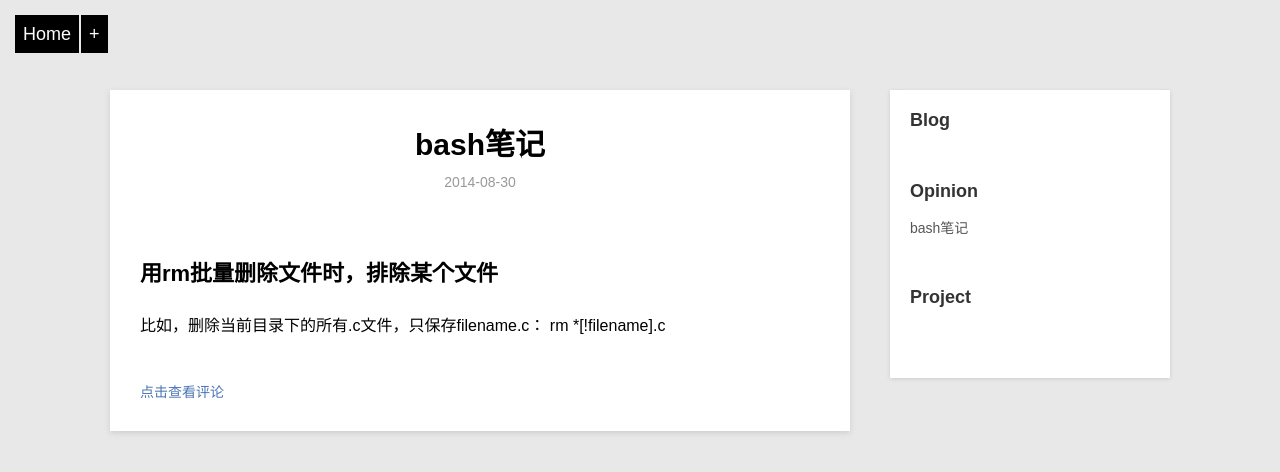
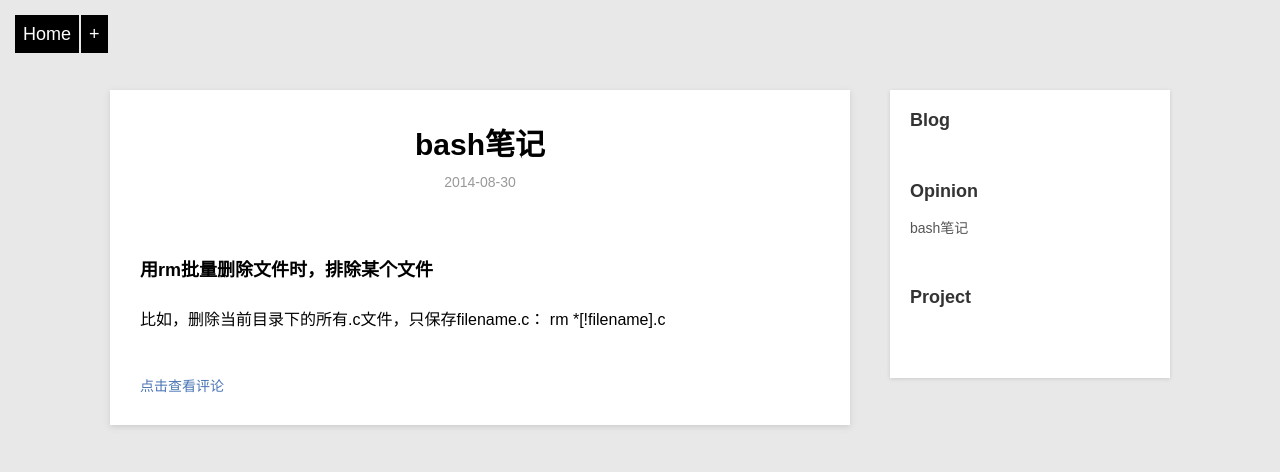
Before and after one commit to embicoin/YiShuiHanXL.github.io, a Jekyll site: the page built from _posts/opinion/2014-08-30-bash-notes.md, in a window 1280 px wide. Shown: the top 472 px of the page. Built offline with Jekyll 4.4.1, drawn with Linux system fonts in a browser that asks for light colours; Markdown is read by kramdown in place of the engine named in the settings.

Commit message:
colorscheme

```diff
--- a/_posts/opinion/2014-08-30-bash-notes.md
+++ b/_posts/opinion/2014-08-30-bash-notes.md
@@ -5,6 +5,6 @@ description: 记录关于bash的使用经验
 category: opinion
 ---
 
-##用rm批量删除文件时，排除某个文件
+###用rm批量删除文件时，排除某个文件
 比如，删除当前目录下的所有.c文件，只保存filename.c：
-rm *[!filename].c
+    rm *[!filename].c
```
